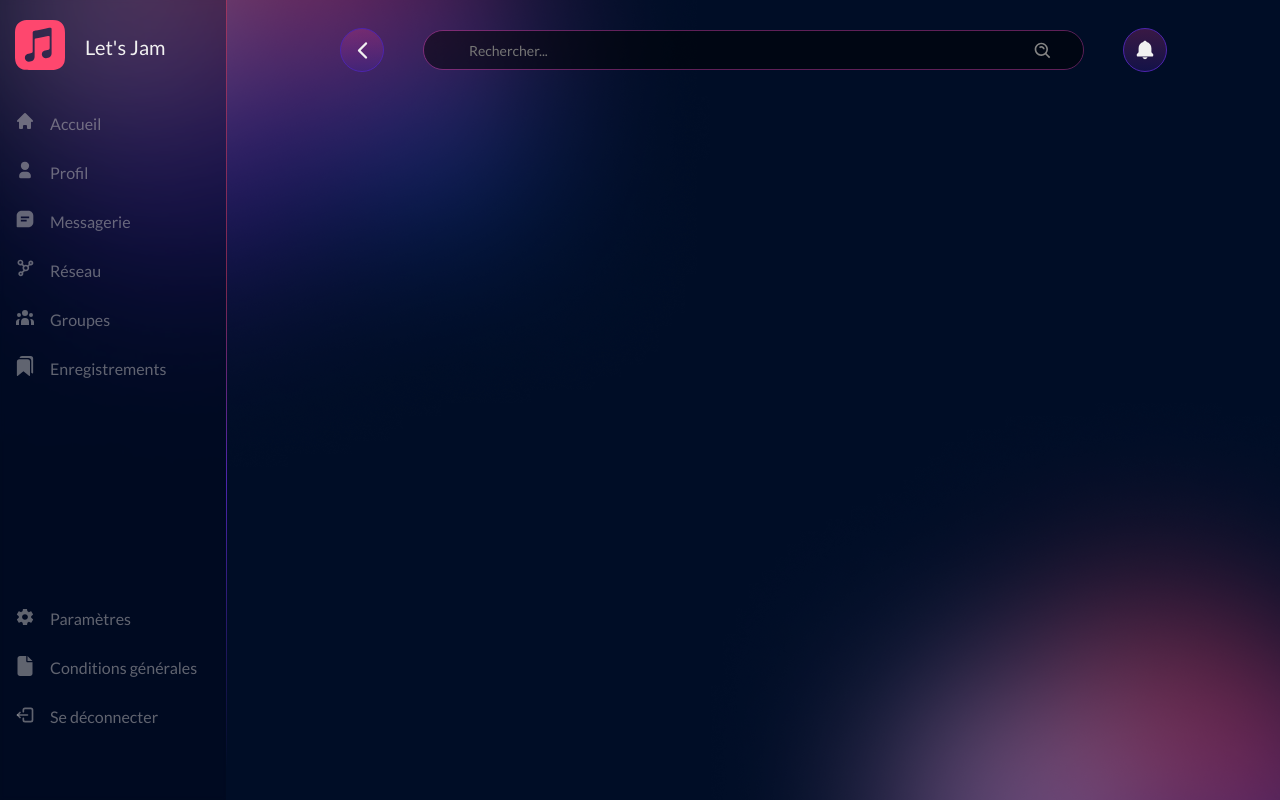
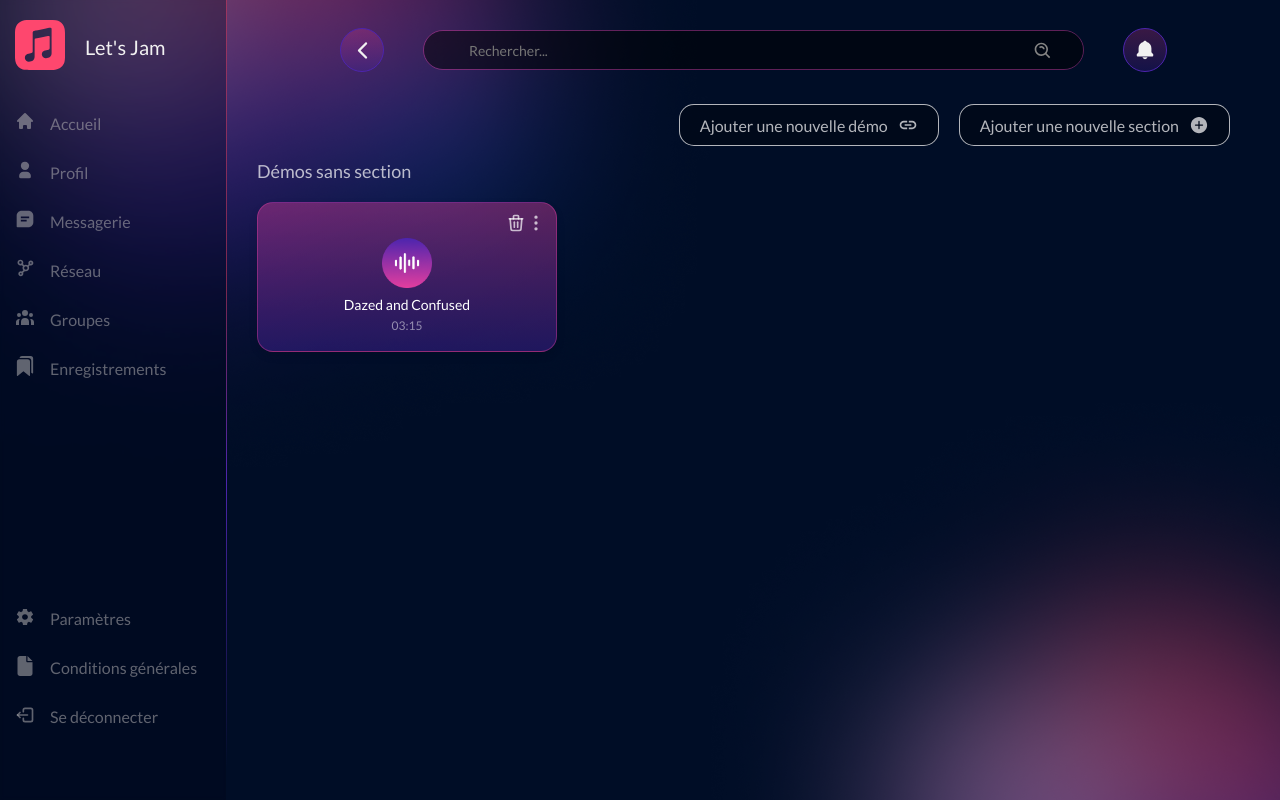
Before and after one commit to ApollineSetan/Projet-Fil-Rouge-App, a React (Vite) app: page / in a window 1280 px wide. Built offline with nearby package versions, Linux system fonts and the light colour scheme.

Commit message:
Creation of the musicCard style

```diff
--- a/src/Components/MainContainer.jsx
+++ b/src/Components/MainContainer.jsx
@@ -1,14 +1,38 @@
 import React from "react";
 import "../Styles/MainContainer.css";
 import { TopBar } from "./TopBar";
+import { SectionDefault } from "./SectionDefault";
+
+import { MdOutlineLink } from "react-icons/md";
+import { IoIosAddCircle } from "react-icons/io";
 // import { Section } from "./Section";
-// import { SectionDefault } from "./SectionDefault";
 // import { Link } from "react-router-dom";
 
 function MainContainer() {
   return (
     <div className="mainContainer">
       <TopBar />
+      <div className="buttonsContainer">
+        <div className="addDemoButton">
+          <a href="#">Ajouter une nouvelle démo</a>
+          <a href="#">
+            <i>
+              <MdOutlineLink />
+            </i>
+          </a>
+        </div>
+        <div className="addSectionDemo">
+          <a href="#">Ajouter une nouvelle section</a>
+          <a href="#">
+            <i>
+              <IoIosAddCircle />
+            </i>
+          </a>
+        </div>
+      </div>
+      <div className="sectionDefault">
+        <SectionDefault />
+      </div>
     </div>
   );
 }
--- /dev/null
+++ b/src/Components/MusicCard.jsx
@@ -0,0 +1,30 @@
+import React from "react";
+import "../Styles/MusicCard.css";
+import iconeplay from "../assets/iconeplay.png";
+
+import { TbTrash } from "react-icons/tb";
+import { TbDotsVertical } from "react-icons/tb";
+
+function MusicCard() {
+  return (
+    <div className="musicCardContainer">
+      <div className="iconsMusicCard">
+        <i>
+          <TbTrash />
+          <TbDotsVertical />
+        </i>
+      </div>
+      <div className="iconPlay">
+        <img src={iconeplay} alt="iconeplay" />
+      </div>
+      <div className="infoMusic">
+        <p className="songName">
+          Dazed and Confused
+          <span className="durationMusic">03:15</span>
+        </p>
+      </div>
+    </div>
+  );
+}
+
+export { MusicCard };
--- /dev/null
+++ b/src/Components/SectionDefault.jsx
@@ -0,0 +1,14 @@
+import React from "react";
+import "../Styles/SectionDefault.css";
+import { MusicCard } from "./MusicCard";
+
+function SectionDefault() {
+  return (
+    <div className="sectionDefault">
+      <h1>Démos sans section</h1>
+      <MusicCard />
+    </div>
+  );
+}
+
+export { SectionDefault };
--- a/src/Styles/MainContainer.css
+++ b/src/Styles/MainContainer.css
@@ -9,3 +9,64 @@
   box-sizing: border-box;
   margin-top: 0px;
 }
+
+.buttonsContainer {
+  height: 50px;
+  width: auto;
+  padding: 20px 10px 0 10px;
+  margin-right: 20px;
+  display: flex;
+  justify-content: center;
+  align-items: center;
+  align-self: flex-end;
+}
+
+.buttonsContainer .addDemoButton,
+.buttonsContainer .addSectionDemo {
+  border-radius: 15px;
+  background-color: rgba(0, 0, 0, 0.3);
+  border: 1px solid rgb(255, 255, 255, 0.7);
+  display: flex;
+  align-items: center;
+  justify-content: center;
+  padding: 10px 20px;
+  margin: 0 10px;
+  cursor: pointer;
+}
+
+.buttonsContainer .addDemoButton:hover,
+.buttonsContainer .addSectionDemo:hover {
+  border-radius: 15px;
+  border: 1px solid white;
+  background-color: rgba(254, 71, 110, 0.7);
+  box-shadow: 5px 10px 20px rgb(0, 0, 0, 0.4);
+  transition: 0.3s ease;
+  display: flex;
+  align-items: center;
+  justify-content: center;
+  padding: 10px 20px;
+}
+
+.buttonsContainer .addDemoButton a,
+.buttonsContainer .addSectionDemo a {
+  font-size: 16px;
+  display: flex;
+  align-items: center;
+  justify-content: center;
+  text-decoration: none;
+  color: rgb(255, 255, 255, 0.7);
+}
+
+.buttonsContainer .addDemoButton:hover a,
+.buttonsContainer .addSectionDemo:hover a {
+  color: white;
+}
+
+.buttonsContainer .addDemoButton a i,
+.buttonsContainer .addSectionDemo a i {
+  font-size: 20px;
+  margin-left: 10px;
+  display: flex;
+  align-items: center;
+  justify-content: center;
+}
--- /dev/null
+++ b/src/Styles/MusicCard.css
@@ -0,0 +1,54 @@
+.musicCardContainer {
+  width: 300px;
+  height: 150px;
+  border: 1px solid #e33e9e6a;
+  border-radius: 16px;
+  padding: 20px;
+  position: relative;
+  display: flex;
+  flex-direction: column;
+  align-items: center;
+  background: linear-gradient(
+    180deg,
+    rgba(227, 62, 159, 0.4) 0%,
+    rgba(77, 37, 174, 0.4) 100%
+  );
+
+  box-shadow: 0 4px 8px rgba(0, 0, 0, 0.1);
+  cursor: pointer;
+}
+
+.iconsMusicCard {
+  position: absolute;
+  top: 10px;
+  right: 10px;
+  display: flex;
+  font-size: 20px;
+  color: rgb(255, 255, 255, 0.7);
+}
+
+.iconPlay {
+  margin-top: 15px;
+}
+
+.iconPlay img {
+  width: 50px;
+  height: 50px;
+}
+
+.infoMusic {
+  text-align: center;
+}
+
+.songName {
+  margin-top: 5px;
+  font-size: 14px;
+  color: white;
+}
+
+.durationMusic {
+  font-size: 12px;
+  color: rgb(255, 255, 255, 0.5);
+  display: block;
+  margin-top: 5px;
+}
--- /dev/null
+++ b/src/Styles/SectionDefault.css
@@ -0,0 +1,16 @@
+.sectionDefault {
+  padding: 10px;
+  width: 100%;
+  display: flex;
+  flex-wrap: wrap;
+  justify-content: flex-start;
+  box-sizing: border-box;
+  height: auto;
+}
+
+.sectionDefault h1 {
+  font-size: 18px;
+  color: rgb(255, 255, 255, 0.7);
+  margin-bottom: 20px;
+  width: 100%;
+}
```
Also changed, not shown: src/assets/iconeplay.png (added).
